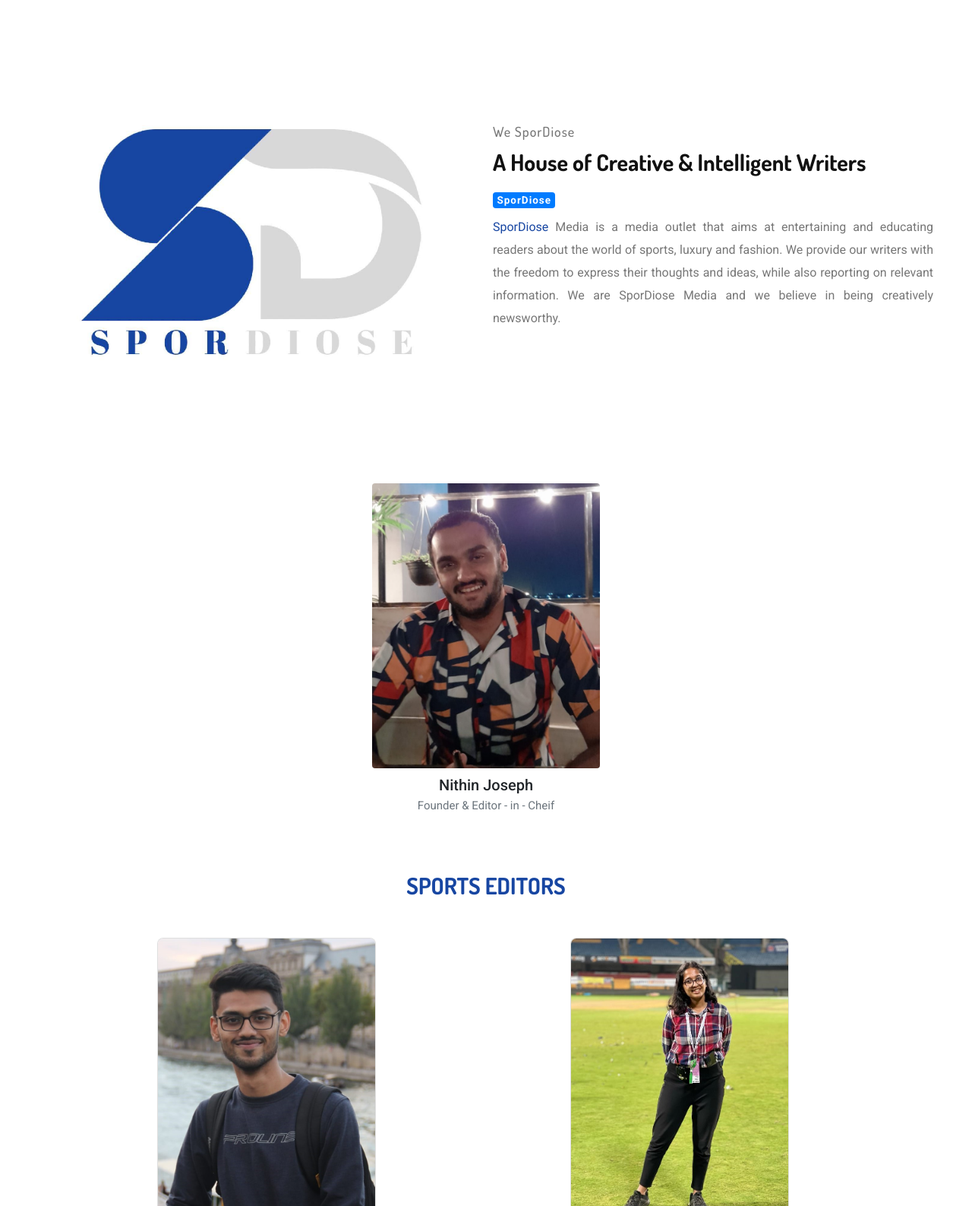
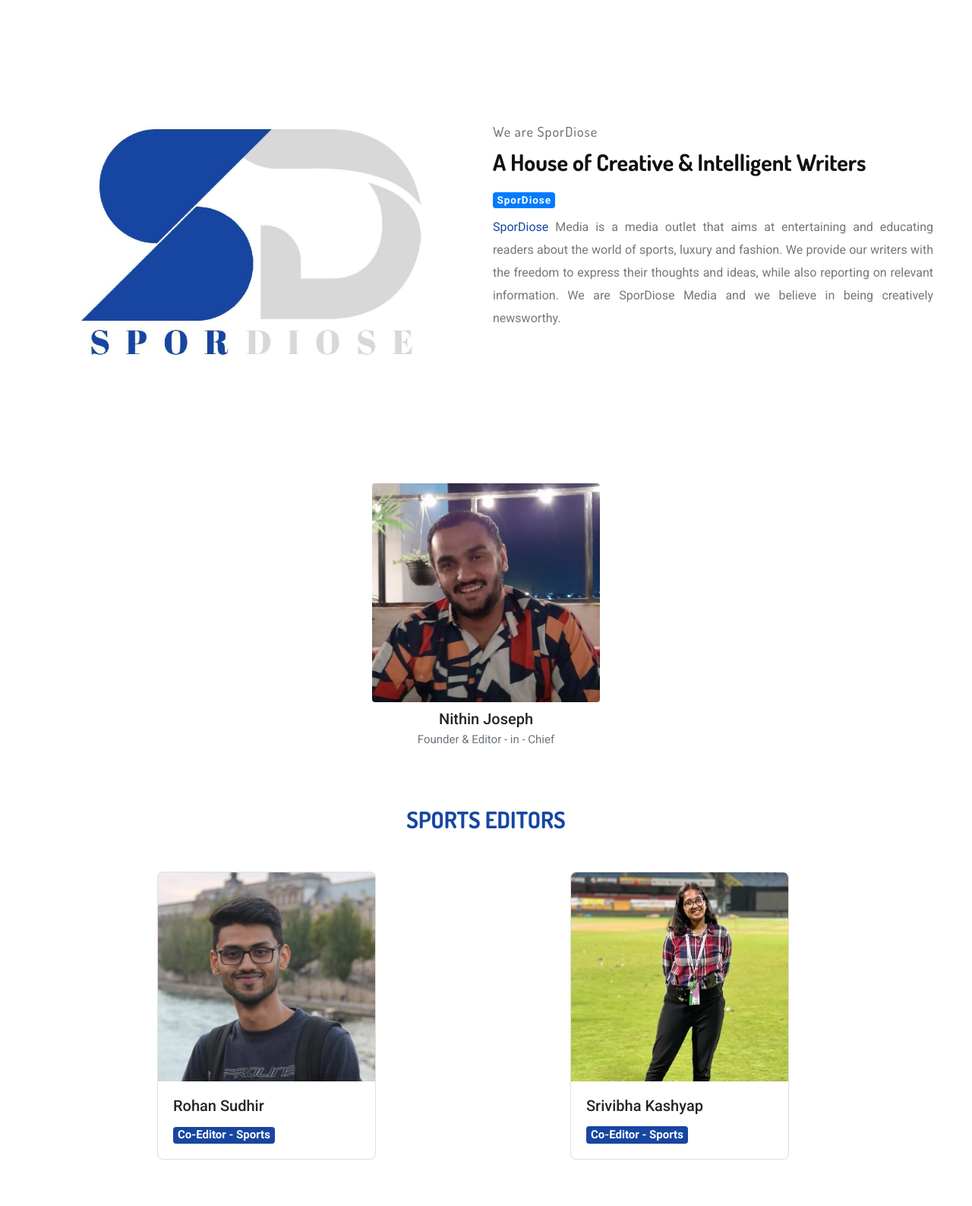
Before and after one commit to Anush504/spordiose, a Django app: page /about_us/ in a window 1280 px wide. Shown: the part 104-1691 px from the top of the page at 76% size. Run offline with Django 3.2, Linux system fonts and the light colour scheme; data that the repository does not hold is empty; some libraries are stand-ins or nearby versions.

Commit message:
New commit

```diff
--- a/templates/about_us.html
+++ b/templates/about_us.html
@@ -158,7 +158,7 @@
   <div class="main_1">
     <img src="{% static  'images/SporDiose.png' %}" alt="">
     <div class="all-text">
-      <h4>We SporDiose</h4>
+      <h4>We are SporDiose</h4>
       <h1>A House of Creative & Intelligent Writers</h1>
       <h4><span class="badge bg-primary" style="color:#ffffff;">SporDiose</span></h4>
       <p align="justify"> <span>SporDiose</span> Media is a media outlet that aims at  entertaining and educating readers about
@@ -176,7 +176,7 @@
 <div class="text-center">
   <img src="{% static 'images/nithin.jpg' %}" class="rounded" alt="..." width="300px">
   <h5 style="margin-top:10px;">Nithin Joseph</h5>
-  <p class="text-muted">Founder & Editor - in - Cheif</p>
+  <p class="text-muted">Founder & Editor - in - Chief</p>
 </div>
 <br><br><br>
 
--- a/templates/blog_card.html
+++ b/templates/blog_card.html
@@ -2,7 +2,7 @@
 <div class="col-lg-6">
     <div class="blog-post">
       <div class="blog-thumb">
-        <img src="{{ blog.banner.url }}" alt="">
+        <img src="{{blog.banner.url}}" alt="">
       </div>
       <div class="down-content">
         <span>{{blog.category.title}}</span>
```
Also changed, not shown: blog_website/settings.py (+9 -2 lines), assets/images/anshuman.jpg, assets/images/download-removebg-preview (1).png (added), assets/images/iva.jpg, assets/images/nithin.jpg, assets/images/rohan.jpg, assets/images/srivibha.jpg.
